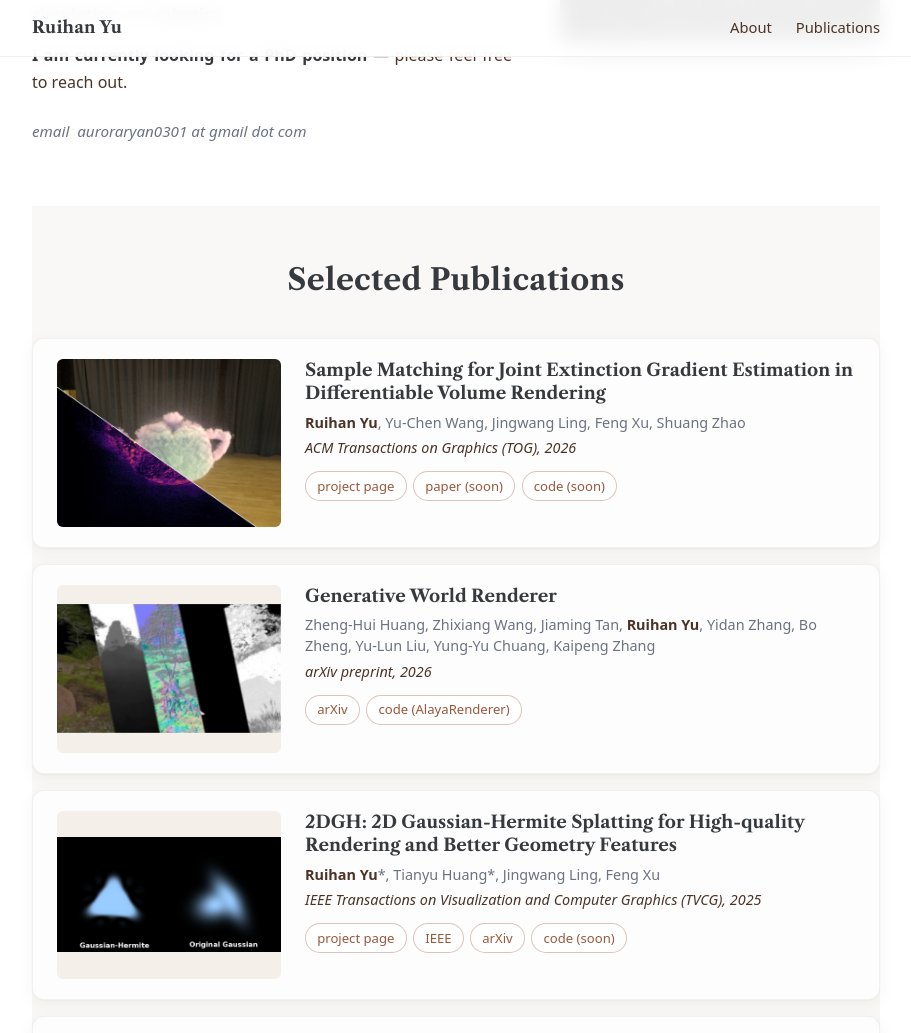
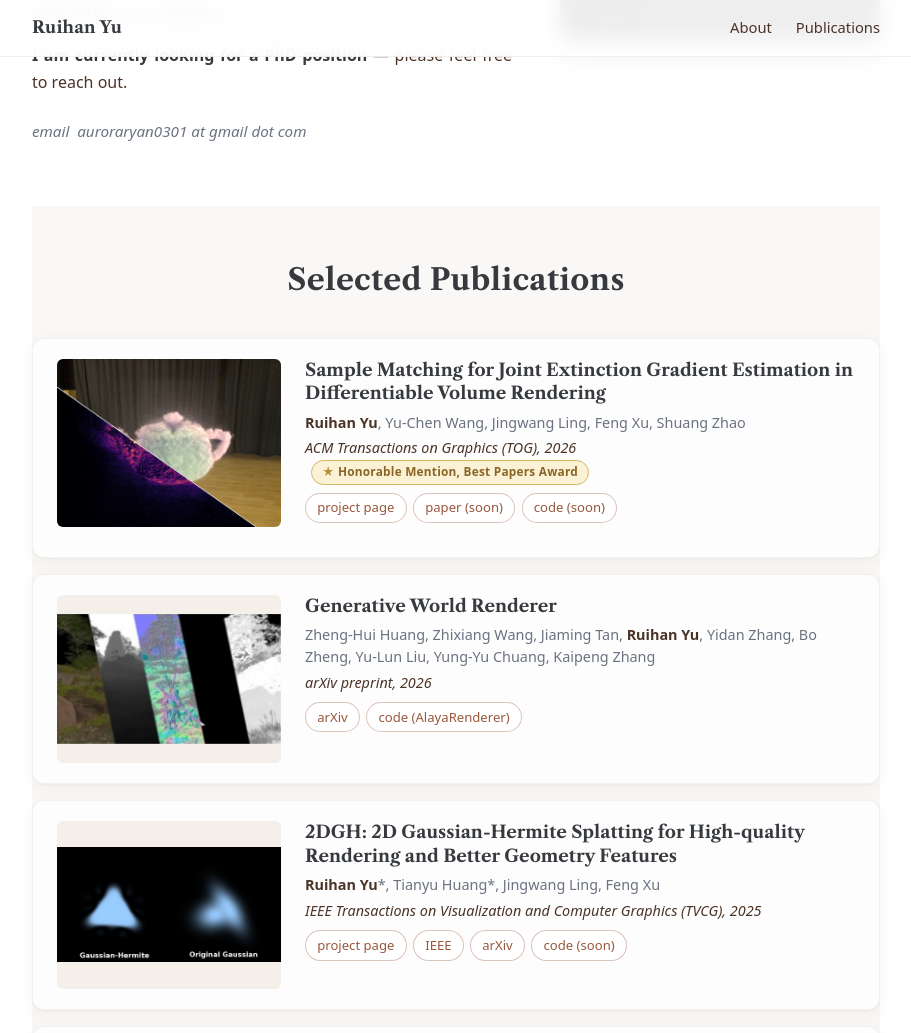
Before and after one commit to AuroraRyan0301/AuroraRyan0301.github.io, a Jekyll site: the page built from _pages/about.md, in a window 1280 px wide and 1400 px high, scrolled down 607 px, cut to the strip 0-1033 px from the top of the window. Shown: the whole strip, without its empty margins (184-1095 px from the left). Built offline with Jekyll 4.4.1, drawn with Linux system fonts in a browser that asks for light colours.

Commit message:
Mark Sample Matching as TOG Best Papers Honorable Mention
Soft burnished-gold pill (#8a6526 on #fbf2d5 with #d4b66a border, leading
star) that harmonises with the cream/brown palette rather than shouting.

- Homepage publication list: inline pill beside the venue line
  (.pub__award)
- /samplematching/ hero: slightly larger pill under the venue eyebrow
  (.award)

Wording: "Honorable Mention, Best Papers Award" — standard SIGGRAPH/TOG
phrasing.

```diff
--- a/_pages/about.md
+++ b/_pages/about.md
@@ -69,7 +69,10 @@ redirect_from:
           <span class="me">Ruihan Yu</span>, Yu-Chen Wang, Jingwang Ling,
           Feng Xu, Shuang Zhao
         </p>
-        <p class="pub__venue">ACM Transactions on Graphics (TOG), 2026</p>
+        <p class="pub__venue">
+          ACM Transactions on Graphics (TOG), 2026
+          <span class="pub__award" title="Honorable Mention, Best Papers Award">Honorable Mention, Best Papers Award</span>
+        </p>
         <p class="pub__links">
           <a href="{{ '/samplematching/' | relative_url }}">project page</a>
           <a href="#">paper (soon)</a>
--- a/assets/css/home.scss
+++ b/assets/css/home.scss
@@ -245,8 +245,25 @@ html { scroll-behavior: smooth; scroll-padding-top: 4.5rem; }
   font-size: 0.9rem;
   font-style: italic;
   color: var(--color-text);
-  margin-bottom: 0.7rem;
+  margin-bottom: 0.5rem;
 }
+
+.pub__award {
+  display: inline-block;
+  margin-left: 0.4rem;
+  padding: 0.08rem 0.6rem 0.12rem;
+  font-size: 0.74rem;
+  font-weight: 600;
+  font-style: normal;
+  letter-spacing: 0.02em;
+  color: #8a6526;
+  background: #fbf2d5;
+  border: 1px solid #d4b66a;
+  border-radius: 999px;
+  vertical-align: 2px;
+  white-space: nowrap;
+}
+.pub__award::before { content: "★ "; color: #b8923a; }
 
 .pub__links {
   display: flex;
--- a/assets/css/project.scss
+++ b/assets/css/project.scss
@@ -117,6 +117,20 @@ section.sect--frag-inner {
   color: var(--color-muted);
   margin-bottom: 0.5rem;
 }
+
+.award {
+  display: inline-block;
+  margin: 0.4rem 0 0;
+  padding: 0.22rem 0.85rem 0.26rem;
+  font-size: 0.82rem;
+  font-weight: 600;
+  letter-spacing: 0.02em;
+  color: #8a6526;
+  background: #fbf2d5;
+  border: 1px solid #d4b66a;
+  border-radius: 999px;
+}
+.award::before { content: "★ "; color: #b8923a; }
 
 /* ---- Hero -------------------------------------------------------------- */
 
--- a/samplematching/index.html
+++ b/samplematching/index.html
@@ -110,7 +110,8 @@ sitemap: false
 
     <section class="hero">
       <p class="eyebrow">ACM Transactions on Graphics &nbsp;&middot;&nbsp; 2026</p>
-      <h1 class="hero__title">
+      <div><span class="award">Honorable Mention, Best Papers Award</span></div>
+      <h1 class="hero__title" style="margin-top: 1.1rem;">
         Sample Matching for Joint Extinction Gradient<br>
         Estimation in Differentiable Volume Rendering
       </h1>
```
